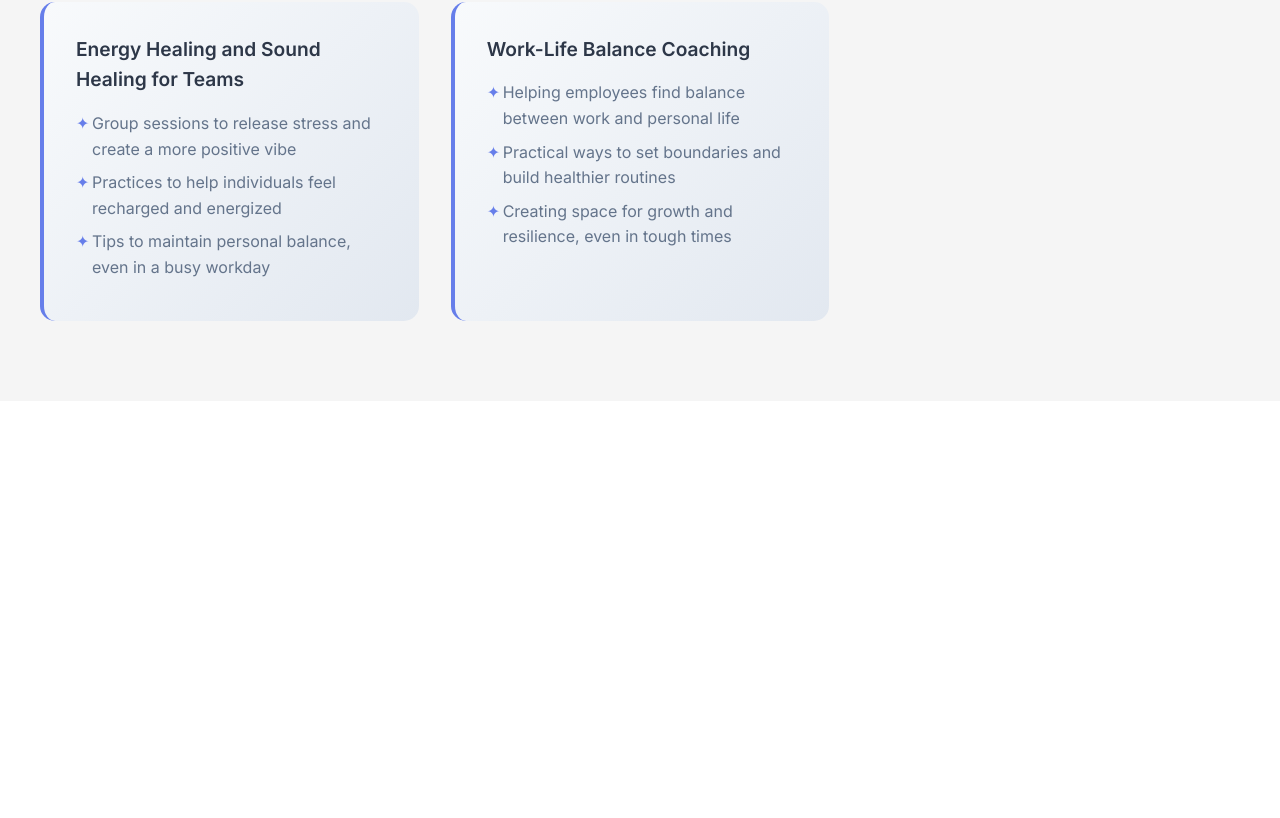
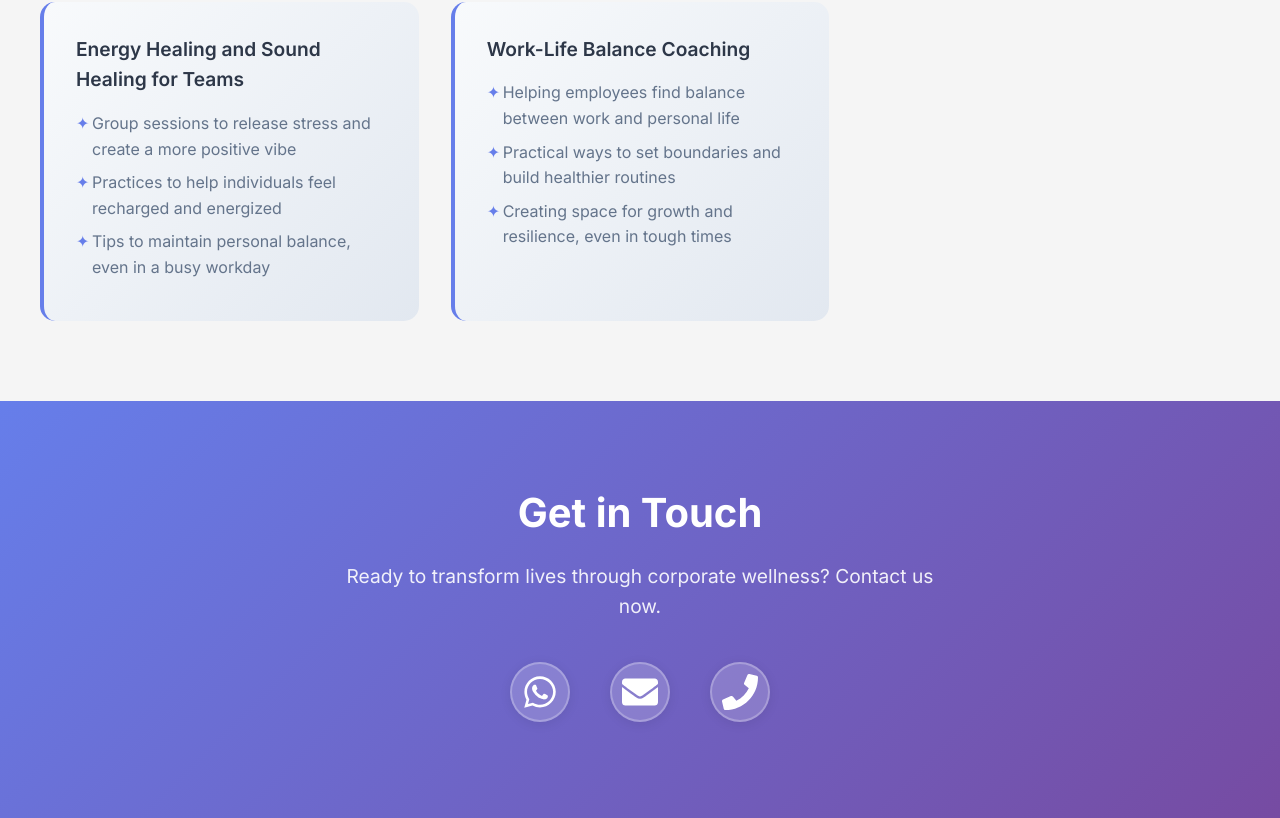
Before and after one commit to bcijo/sankaash-heals, a React (Create React App) app in the folder sankaash-app/: page /corporate in a window 1280 px wide. Shown: the part 901-1719 px from the top of the page. Before the commit the page ends 1302 px from the top, so only its background shows below. Built offline with nearby package versions, Linux system fonts and the light colour scheme.

Commit message:
contact section added

```diff
--- a/sankaash-app/src/Corporate.js
+++ b/sankaash-app/src/Corporate.js
@@ -1,4 +1,5 @@
 import React, { useEffect } from 'react';
+import { FaWhatsapp, FaEnvelope, FaPhone } from 'react-icons/fa';
 import './Corporate.css';
 import { motion } from 'framer-motion';
 import { Link } from 'react-router-dom';
@@ -96,6 +97,23 @@ function Corporate() {
           </div>
         </div>
       </section>
+      <section id="contact" className="contact">
+        <div className="container">
+          <h2>Get in Touch</h2>
+          <p>Ready to transform lives through corporate wellness? Contact us now.</p>
+          <div className="contact-icons">
+            <a href="https://wa.me/message/DGDETAOHXV72N1" target="_blank" rel="noopener noreferrer" className="contact-icon" title="Chat on WhatsApp">
+              <FaWhatsapp size={36} />
+            </a>
+            <a href="mailto:connect@sankaashbharadwaj.in" className="contact-icon" title="Send Email">
+              <FaEnvelope size={36} />
+            </a>
+            <a href="tel:+919113529050" className="contact-icon" title="Call">
+              <FaPhone size={36} />
+            </a>
+          </div>
+        </div>
+      </section>
     </motion.div>
   );
 }
--- a/sankaash-app/src/edu.js
+++ b/sankaash-app/src/edu.js
@@ -1,4 +1,5 @@
 import React, { useEffect } from 'react';
+import { FaWhatsapp, FaEnvelope, FaPhone } from 'react-icons/fa';
 import './edu.css';
 import { motion } from 'framer-motion';
 import { Link } from 'react-router-dom';
@@ -107,6 +108,23 @@ function Edu() {
           </div>
         </div>
       </section>
+      <section id="contact" className="contact">
+          <div className="container">
+            <h2>Get in Touch</h2>
+            <p>Ready to transform lives through education? Contact us now.</p>
+            <div className="contact-icons">
+              <a href="https://wa.me/message/DGDETAOHXV72N1" target="_blank" rel="noopener noreferrer" className="contact-icon" title="Chat on WhatsApp">
+                <FaWhatsapp size={36} />
+              </a>
+              <a href="mailto:connect@sankaashbharadwaj.in" className="contact-icon" title="Send Email">
+                <FaEnvelope size={36} />
+              </a>
+              <a href="tel:+919113529050" className="contact-icon" title="Call">
+                <FaPhone size={36} />
+              </a>
+            </div>
+          </div>
+        </section>
     </motion.div>
   );
 }
```
